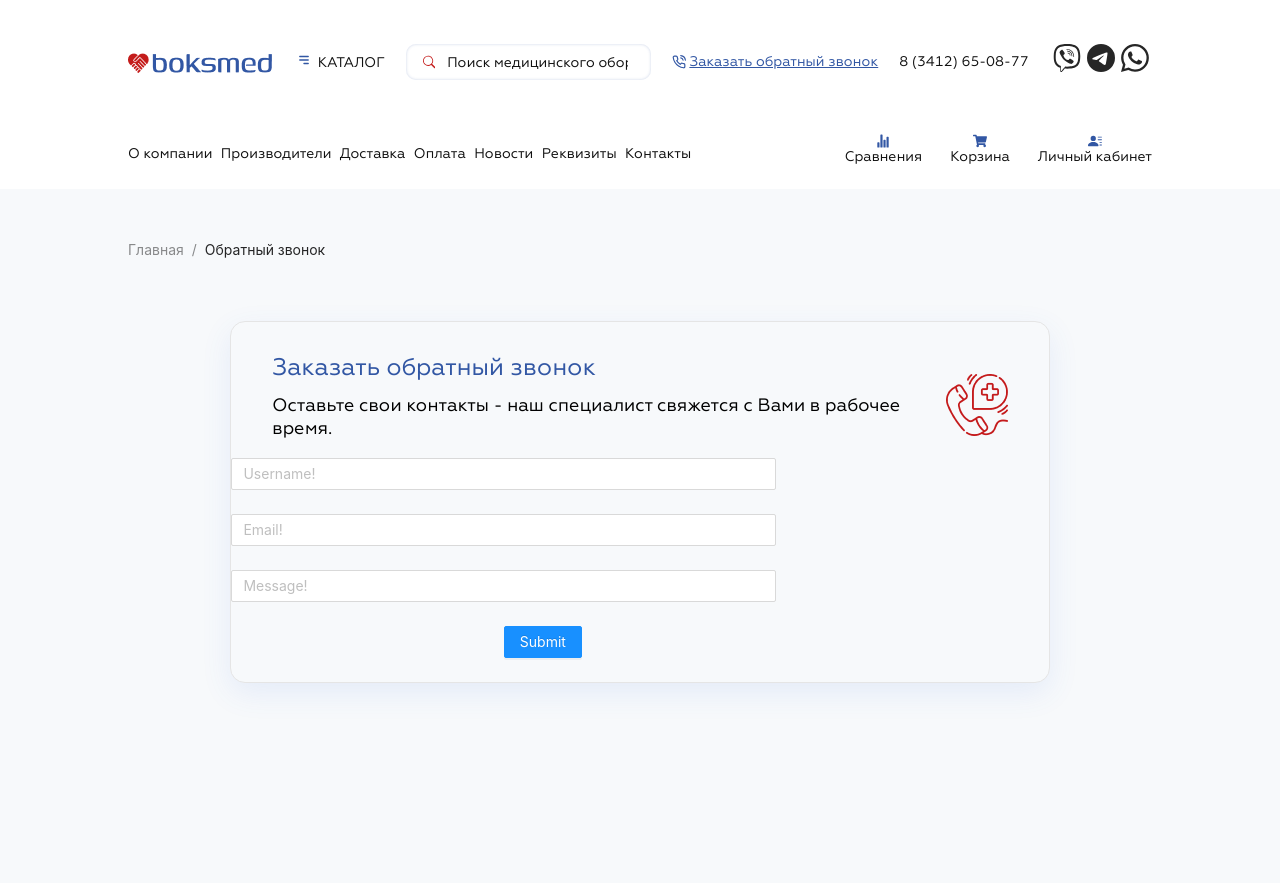
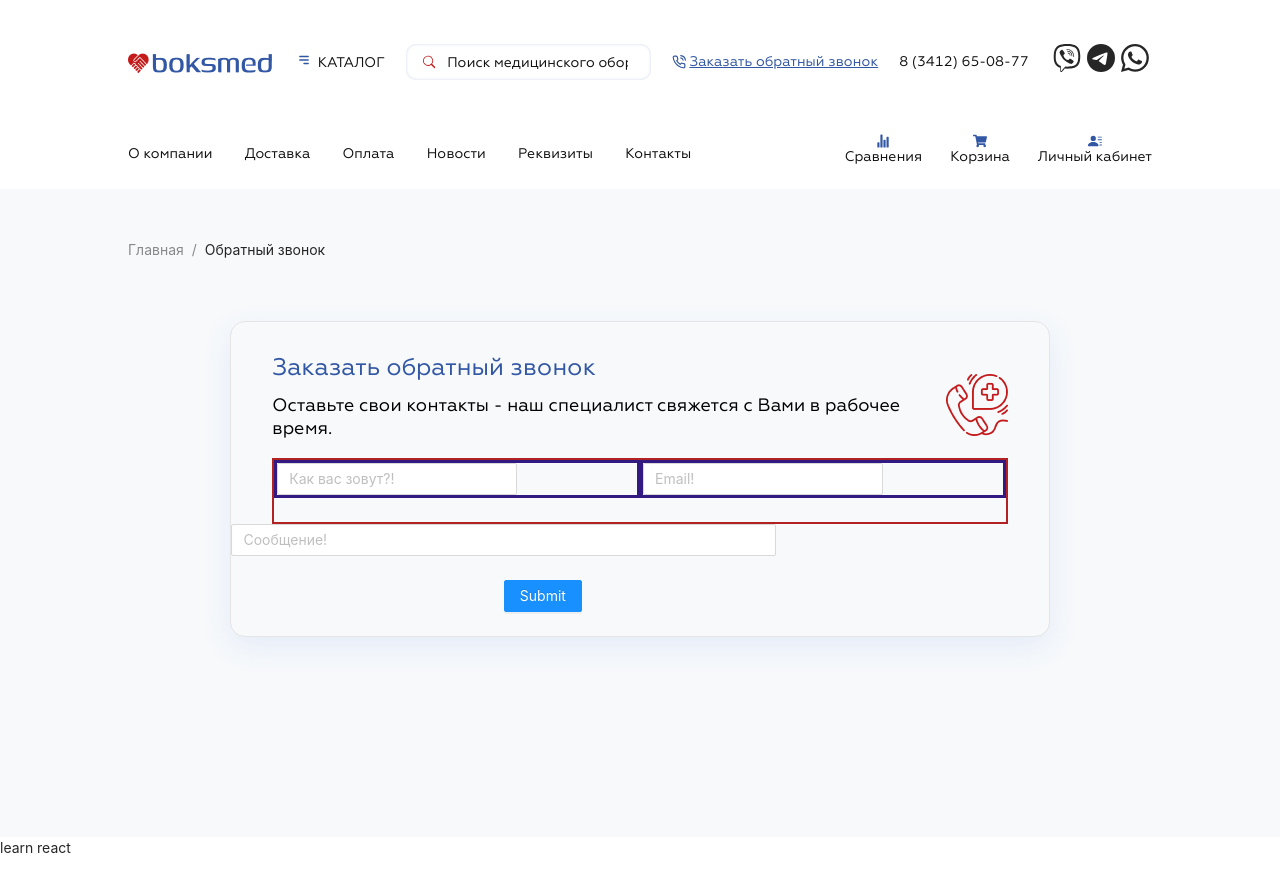
Before and after one commit to TukhtayevaRoziya/boksMedFront, a React (Create React App) app: page / in a window 1280 px wide. After the commit the page ends 859 px from the top, so only its background shows below. Built offline with nearby package versions, Linux system fonts and the light colour scheme.

Commit message:
some fix

```diff
--- a/package.json
+++ b/package.json
@@ -43,5 +43,8 @@
       "last 1 firefox version",
       "last 1 safari version"
     ]
+  },
+  "devDependencies": {
+    "jest-watch-typeahead": "^0.6.5"
   }
 }
--- a/src/App.tsx
+++ b/src/App.tsx
@@ -1,13 +1,14 @@
 import React, { FC } from "react";
-import { Route, Routes } from "react-router-dom";
+import { BrowserRouter, Route, Routes } from "react-router-dom";
 
-import TopHeader from "./components/TopHeader";
+import TopHeader from "./components/topHeader/TopHeader";
 import Contact from "./components/contact/Contact";
 
 import "./App.css";
 
 const App: FC = () => {
   return (
+      <BrowserRouter>
     <div>
       <div className="wrapper">
         <TopHeader />
@@ -15,7 +16,9 @@ const App: FC = () => {
       <Routes>
         <Route path="/" element={<Contact />} />
       </Routes>
+      learn react
     </div>
+      </BrowserRouter>
   );
 };
 
--- a/src/components/TopHeader.tsx
+++ /dev/null
@@ -1,64 +0,0 @@
-import React from "react";
-
-import { BsTelegram, BsWhatsapp } from "react-icons/bs";
-import { FaViber } from "react-icons/fa";
-import { HiMenuAlt3 } from "react-icons/hi";
-import { BsSearch } from "react-icons/bs";
-import { FiPhoneCall } from "react-icons/fi";
-import { IoStatsChart } from "react-icons/io5";
-import { FaShoppingCart } from "react-icons/fa";
-import { BsFillPersonLinesFill } from "react-icons/bs";
-
-import logo from "../assets/icons/logo.png";
-
-import styles from "./TopHeader.module.css";
-import { NavLink } from "react-router-dom";
-
-const TopHeader = () => {
-  return (
-    <>
-    <div className={styles.body}>
-      <img className={styles.img} src={logo} alt="" />
-      <div className={styles.catalog}><HiMenuAlt3 /> КАТАЛОГ</div>
-      <div className={styles.search}>
-        <BsSearch />
-        <input type="search" placeholder="Поиск медицинского оборудования" />
-      </div>
-      <div className={styles.call}><FiPhoneCall /> Заказать обратный звонок</div>
-      <div className={styles.phone}>8 (3412) 65-08-77</div>
-      <div className={styles.socialNetwork}>
-        <h1><FaViber/></h1>
-        <h1><BsTelegram/></h1>
-        <h1><BsWhatsapp/></h1>
-      </div>
-    </div>
-    <div className={styles.navbar}>
-      <div className={styles.navbar__main}>
-        <NavLink to={'/about'}>О компании</NavLink>
-        <NavLink to={'/producers'}>Производители</NavLink>
-        <NavLink to={'/delivery'}>Доставка</NavLink>
-        <NavLink to={'/delivery'}>Оплата</NavLink>
-        <NavLink to={'/news'}>Новости</NavLink>
-        <NavLink to={'/delivery'}>Реквизиты</NavLink>
-        <NavLink to={'/contact'}>Контакты</NavLink>
-      </div>
-      <div className={styles.navbar__other}>
-      <div className={styles.navbar__other__block}>
-        <IoStatsChart />
-        <h1>Сравнения</h1>
-      </div>
-      <div className={styles.navbar__other__block}>
-        <FaShoppingCart />
-        <h1>Корзина</h1>
-      </div>
-      <div className={styles.navbar__other__block}>
-        <BsFillPersonLinesFill />
-        <h1>Личный кабинет</h1>
-      </div>
-      </div>
-    </div>
-    </>
-  );
-};
-
-export default TopHeader;
--- /dev/null
+++ b/src/components/contact/Form.module.css
@@ -0,0 +1,12 @@
+.two__inp{
+  width: 90%;
+  display: flex;
+  justify-content: center;
+  border: 2px solid firebrick;
+  margin: 0 auto;
+}
+
+.mini_inp{
+  width: 100%;
+  border: 3px solid rgb(51, 25, 130);
+}
--- a/src/components/contact/Form.tsx
+++ b/src/components/contact/Form.tsx
@@ -1,8 +1,10 @@
 import React from "react";
 import { Button, Form, Input } from "antd";
+
 import { instance } from "../../api/api";
 import { ResType } from "../../types/ApiTypes";
 
+import styles from './Form.module.css'
 
 const MyForm: React.FC = () => {
   const onFinish = (values: any) => {
@@ -25,24 +27,29 @@ const MyForm: React.FC = () => {
       onFinishFailed={onFinishFailed}
       autoComplete="off"
     >
+      <div className={styles.two__inp}>
         <Form.Item
           name="username"
           rules={[{ required: true, message: "Please input your username!" }]}
+          className={styles.mini_inp}
         >
-        <Input placeholder="Username!" />
+          <Input placeholder="Как вас зовут?!" />
         </Form.Item>
 
         <Form.Item
           name="email"
           rules={[{ required: true, message: "Please input your Email!" }]}
+          className={styles.mini_inp}
         >
-        <Input placeholder="Email!" />
+          <Input placeholder="Email!" type={"tel"}/>
         </Form.Item>
+      </div>
+
       <Form.Item
         name="message"
         rules={[{ required: true, message: "Please input your Message!" }]}
       >
-        <Input placeholder="Message!" />
+        <Input placeholder="Сообщение!" />
       </Form.Item>
 
       <Form.Item wrapperCol={{ offset: 8, span: 16 }}>
--- /dev/null
+++ b/src/components/topHeader/TopHeader.tsx
@@ -0,0 +1,80 @@
+import React, { FC } from "react";
+
+import { BsTelegram, BsWhatsapp } from "react-icons/bs";
+import { FaViber } from "react-icons/fa";
+import { HiMenuAlt3 } from "react-icons/hi";
+import { BsSearch } from "react-icons/bs";
+import { FiPhoneCall } from "react-icons/fi";
+import { IoStatsChart } from "react-icons/io5";
+import { FaShoppingCart } from "react-icons/fa";
+import { BsFillPersonLinesFill } from "react-icons/bs";
+
+import logo from "../../assets/icons/logo.png";
+
+import styles from "./TopHeader.module.css";
+import { NavLink } from "react-router-dom";
+
+const TopHeader: FC = () => {
+  const data = [
+    { id: 1, to: "/about", name: "О компании" },
+    { id: 2, to: "/delivery", name: "Доставка" },
+    { id: 3, to: "/delivery", name: "Оплата" },
+    { id: 4, to: "/news", name: "Новости" },
+    { id: 5, to: "/delivery", name: "Реквизиты" },
+    { id: 6, to: "/contact", name: "Контакты" },
+  ];
+
+  const dataMap = data.map((d) => (
+    <NavLink key={d.id} to={d.to}>{d.name}</NavLink>
+  ));
+
+  return (
+    <>
+      <div className={styles.body}>
+        <img className={styles.img} src={logo} alt="" />
+        <div className={styles.catalog}>
+          <HiMenuAlt3 /> КАТАЛОГ
+        </div>
+        <div className={styles.search}>
+          <BsSearch />
+          <input type="search" placeholder="Поиск медицинского оборудования" />
+        </div>
+        <div className={styles.call}>
+          <FiPhoneCall /> Заказать обратный звонок
+        </div>
+        <div className={styles.phone}>8 (3412) 65-08-77</div>
+        <div className={styles.socialNetwork}>
+          <h1>
+            <FaViber />
+          </h1>
+          <h1>
+            <BsTelegram />
+          </h1>
+          <h1>
+            <BsWhatsapp />
+          </h1>
+        </div>
+      </div>
+      <div className={styles.navbar}>
+        <div className={styles.navbar__main}>{dataMap}</div>
+
+        <div className={styles.navbar__other}>
+          <div className={styles.navbar__other__block}>
+            <IoStatsChart />
+            <h1>Сравнения</h1>
+          </div>
+          <div className={styles.navbar__other__block}>
+            <FaShoppingCart />
+            <h1>Корзина</h1>
+          </div>
+          <div className={styles.navbar__other__block}>
+            <BsFillPersonLinesFill />
+            <h1>Личный кабинет</h1>
+          </div>
+        </div>
+      </div>
+    </>
+  );
+};
+
+export default TopHeader;
--- a/src/index.tsx
+++ b/src/index.tsx
@@ -1,7 +1,6 @@
 import React from 'react';
 import ReactDOM from 'react-dom/client';
 import reportWebVitals from './reportWebVitals';
-import { BrowserRouter } from 'react-router-dom';
 
 import 'antd/dist/antd.css';
 import './index.css';
@@ -11,10 +10,11 @@ import App from './App';
 const root = ReactDOM.createRoot(
   document.getElementById('root') as HTMLElement
 );
+
 root.render(
-  <BrowserRouter>
+  // <BrowserRouter>
     <App />
-  </BrowserRouter>
+  // </BrowserRouter>
 );
 
 reportWebVitals();
```
Also changed, not shown: src/components/topHeader/TopHeader.module.css (renamed from src/components/TopHeader.module.css), 1 other file (tests, documents, lock files or other folders). Lines whose indentation alone changed are shown as unchanged.
